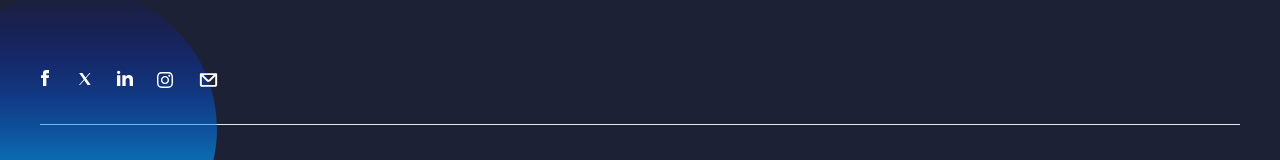
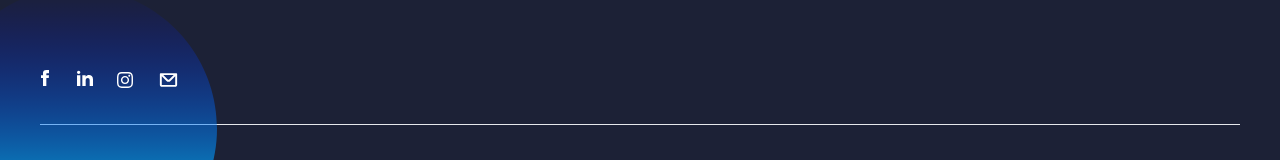
Before and after one commit to VenkataVijayaBhaskar007/digital_solutions, a Next.js app: page / in a window 1280 px wide. Shown: the part 3307-3467 px from the top of the page. Built offline with nearby package versions, Linux system fonts and the light colour scheme.

Commit message:
added links

```diff
--- a/components/Footer/index.tsx
+++ b/components/Footer/index.tsx
@@ -22,10 +22,10 @@ export default function Footer() {
               </div>
               <div className="text-gray-400  hover:text-gray-100 transition duration-150 ease-in-out z-999">Elevate your brand with Atoms Digital Solutions, a branch of Atoms Group. Harness our expertise in digital marketing, SEO, logo design, and social media management for impactful online success.</div>
             </div>
-            <div className="order-1 md:order-2 flex  justify-center sm:mt-0 mr-0 md:ml-25 z-999">
+            <div className="order-1 md:order-2 flex  justify-center sm:mt-0 mr-0 md:ml-20 z-999">
             <div className="container ">
     <div className=" flex justify-center">
-    <a href="#!" className="mr-6 text-neutral-800 dark:text-neutral-200">
+    <a href="https://www.facebook.com/profile.php?id=100091300107587" className="mr-6 text-neutral-800 dark:text-neutral-200">
     <svg
   xmlns="http://www.w3.org/2000/svg"
   className="h-4 w-4"
@@ -35,12 +35,8 @@ export default function Footer() {
     d="M9 8h-3v4h3v12h5v-12h3.642l.358-4h-4v-1.667c0-.955.192-1.333 1.115-1.333h2.885v-5h-3.808c-3.596 0-5.192 1.583-5.192 4.615v3.385z" />
 </svg>
       </a>
-      <a href="#!" className="mr-6 text-neutral-800 dark:text-neutral-200" style={{marginTop:"1px"}}>
-      <svg xmlns="http://www.w3.org/2000/svg" x="0px" y="0px" className="h-4 w-4"  fill="white" viewBox="0 0 50 50">
-<path d="M 6.9199219 6 L 21.136719 26.726562 L 6.2285156 44 L 9.40625 44 L 22.544922 28.777344 L 32.986328 44 L 43 44 L 28.123047 22.3125 L 42.203125 6 L 39.027344 6 L 26.716797 20.261719 L 16.933594 6 L 6.9199219 6 z"></path>
-</svg>
-      </a>
-      <a href="#!" className="mr-6 text-neutral-800 dark:text-neutral-200">
+
+      <a href="https://www.linkedin.com/company/atoms-digital-solutions/" className="mr-6 text-neutral-800 dark:text-neutral-200">
       <svg
   xmlns="http://www.w3.org/2000/svg"
   className="h-4 w-4"
@@ -51,7 +47,7 @@ export default function Footer() {
 </svg>
 
       </a>
-      <a href="#!" className="mr-6 text-neutral-800 dark:text-neutral-200">
+      <a href="https://instagram.com/digitalsolutions.atoms?igshid=NGVhN2U2NjQ0Yg==" className="mr-6 text-neutral-800 dark:text-neutral-200">
         <svg
           xmlns="http://www.w3.org/2000/svg"
                className="h-5 w-4"
@@ -61,7 +57,7 @@ export default function Footer() {
             d="M12 2.163c3.204 0 3.584.012 4.85.07 3.252.148 4.771 1.691 4.919 4.919.058 1.265.069 1.645.069 4.849 0 3.205-.012 3.584-.069 4.849-.149 3.225-1.664 4.771-4.919 4.919-1.266.058-1.644.07-4.85.07-3.204 0-3.584-.012-4.849-.07-3.26-.149-4.771-1.699-4.919-4.92-.058-1.265-.07-1.644-.07-4.849 0-3.204.013-3.583.07-4.849.149-3.227 1.664-4.771 4.919-4.919 1.266-.057 1.645-.069 4.849-.069zm0-2.163c-3.259 0-3.667.014-4.947.072-4.358.2-6.78 2.618-6.98 6.98-.059 1.281-.073 1.689-.073 4.948 0 3.259.014 3.668.072 4.948.2 4.358 2.618 6.78 6.98 6.98 1.281.058 1.689.072 4.948.072 3.259 0 3.668-.014 4.948-.072 4.354-.2 6.782-2.618 6.979-6.98.059-1.28.073-1.689.073-4.948 0-3.259-.014-3.667-.072-4.947-.196-4.354-2.617-6.78-6.979-6.98-1.281-.059-1.69-.073-4.949-.073zm0 5.838c-3.403 0-6.162 2.759-6.162 6.162s2.759 6.163 6.162 6.163 6.162-2.759 6.162-6.163c0-3.403-2.759-6.162-6.162-6.162zm0 10.162c-2.209 0-4-1.79-4-4 0-2.209 1.791-4 4-4s4 1.791 4 4c0 2.21-1.791 4-4 4zm6.406-11.845c-.796 0-1.441.645-1.441 1.44s.645 1.44 1.441 1.44c.795 0 1.439-.645 1.439-1.44s-.644-1.44-1.439-1.44z" />
         </svg>
       </a>
-      <a href="#!" className="mr-6 text-neutral-800 dark:text-neutral-200" style={{marginTop:"-2px"}}>
+      <a href="atomsdigitalsolutions@gmail.com" className="mr-6 text-neutral-800 dark:text-neutral-200" style={{marginTop:"-2px"}}>
       <svg
   width="23"
   height="24"
```
